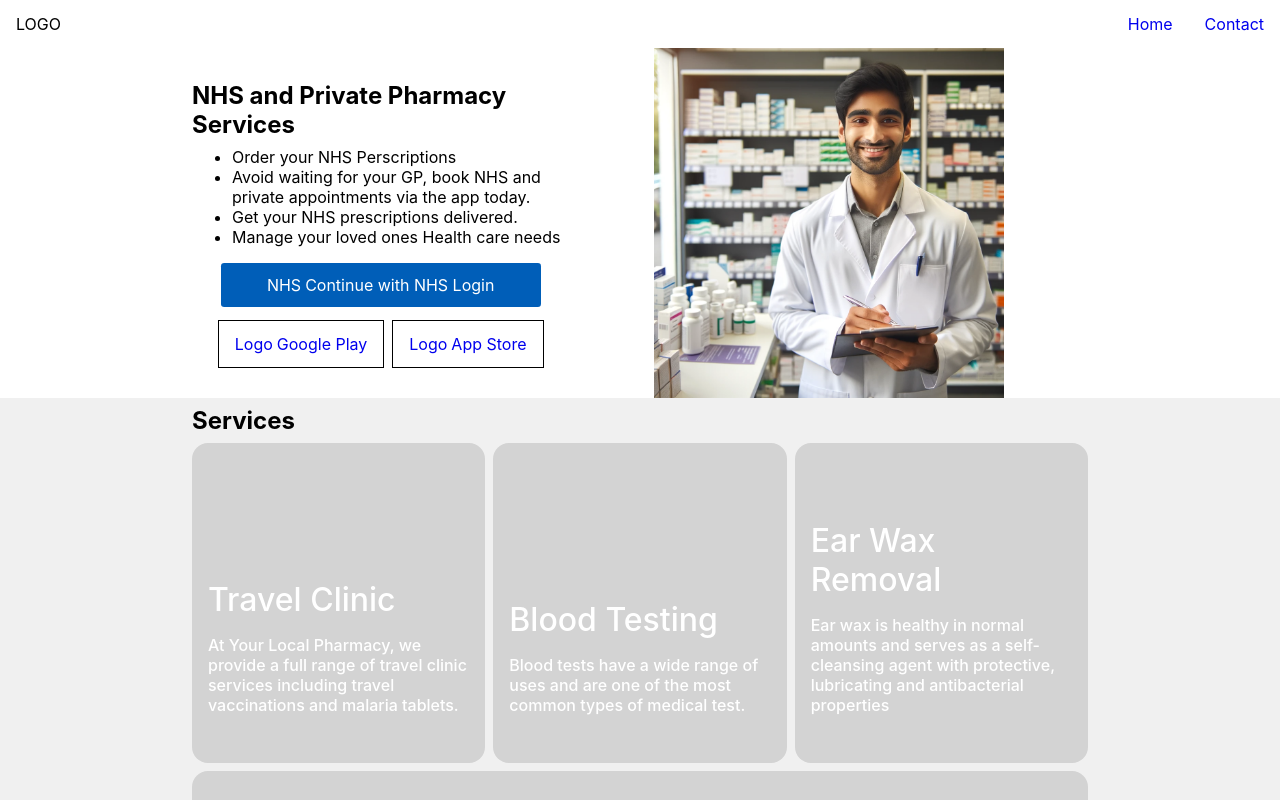
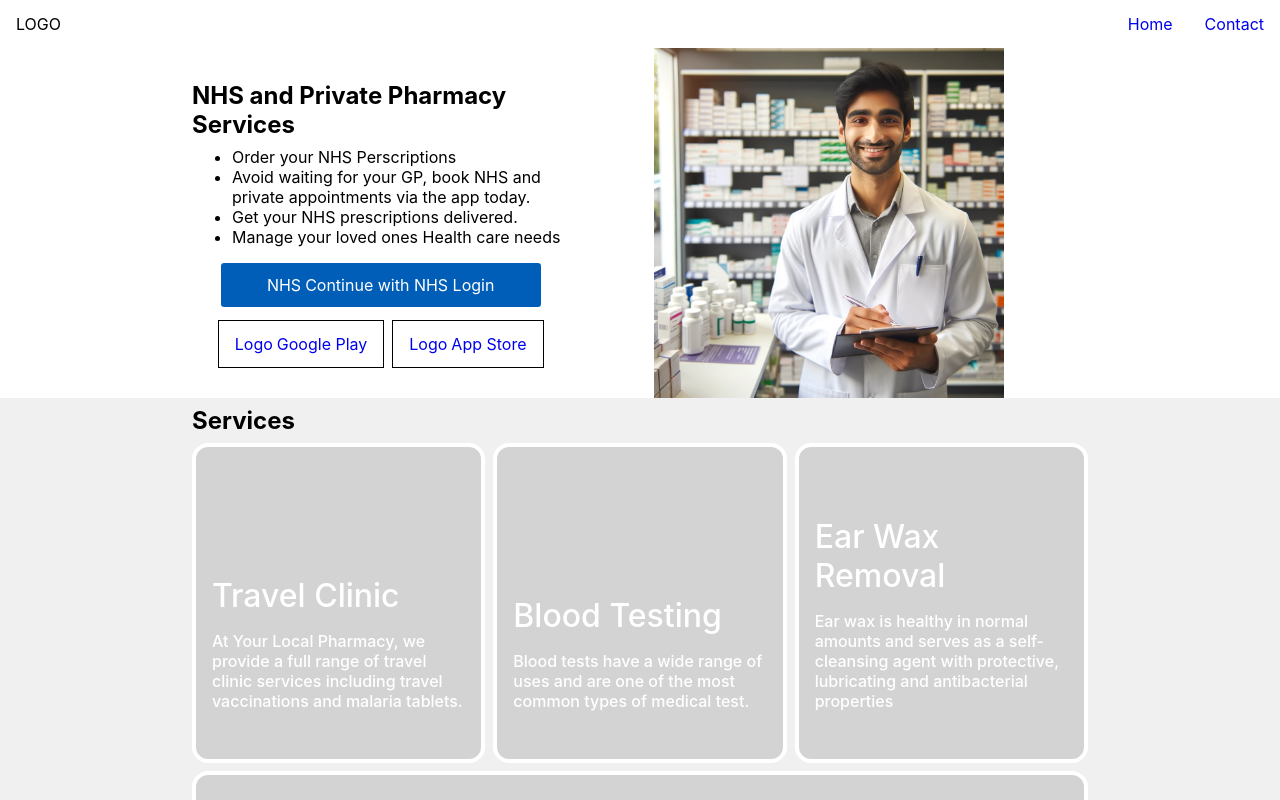
Before and after one commit to AranAtwal/SidleyPharmacy, a React (Create React App) app: page / in a window 1280 px wide. Shown: the top 800 px of the page. Built offline with nearby package versions, Linux system fonts and the light colour scheme.

Commit message:
added small transition to services on hover

```diff
--- a/src/pages/Home/Home.css
+++ b/src/pages/Home/Home.css
@@ -126,6 +126,15 @@ section:nth-child(even) {
     flex-direction: row;
     justify-content: flex-start;
   }
+  .services-list-item {
+    /* Initial border set to transparent */
+    border: 4px solid transparent;
+    /* Transition for the border property */
+    transition: border-color 0.5s ease;
+  }
+  .services-list-item:hover {
+    border-color: #003087;
+  }
 }
 /* Styles for larger screens */
 @media (min-width: 769px) {
--- a/src/pages/Home/Home.scss
+++ b/src/pages/Home/Home.scss
@@ -138,6 +138,18 @@ section {
 	.services-list {
 		flex-direction: row; // Sets a horizontal direction on larger screens
 		justify-content: flex-start; // Aligns items to the start of the container
+
+		&-item {
+			/* Initial border set to transparent */
+			border: 4px solid transparent;
+
+			/* Transition for the border property */
+			transition: border-color 0.5s ease;
+
+			&:hover {
+				border-color: #003087;
+			}
+		}
 	}
 }
 
```
Also changed, not shown: 1 other file (tests, documents, lock files or other folders).
